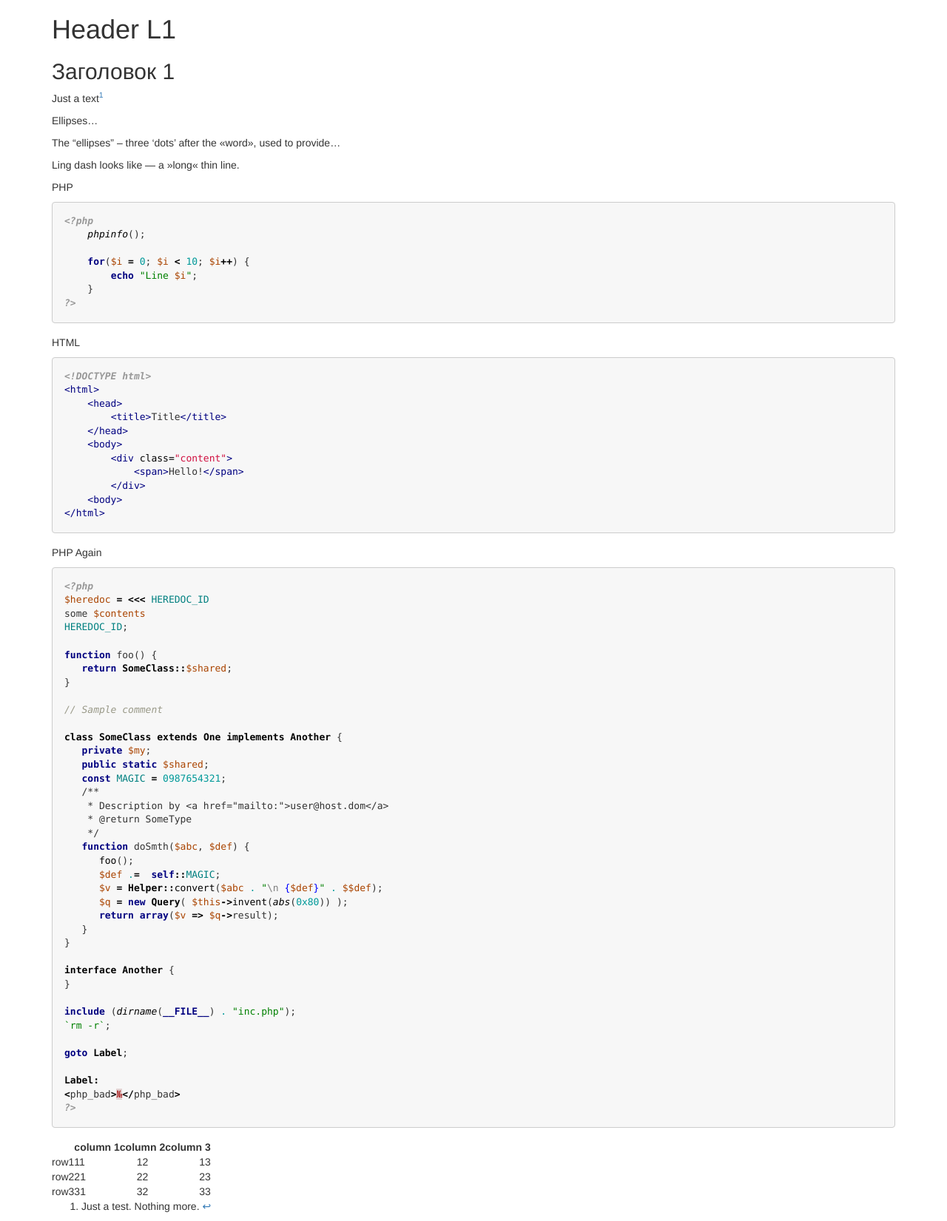
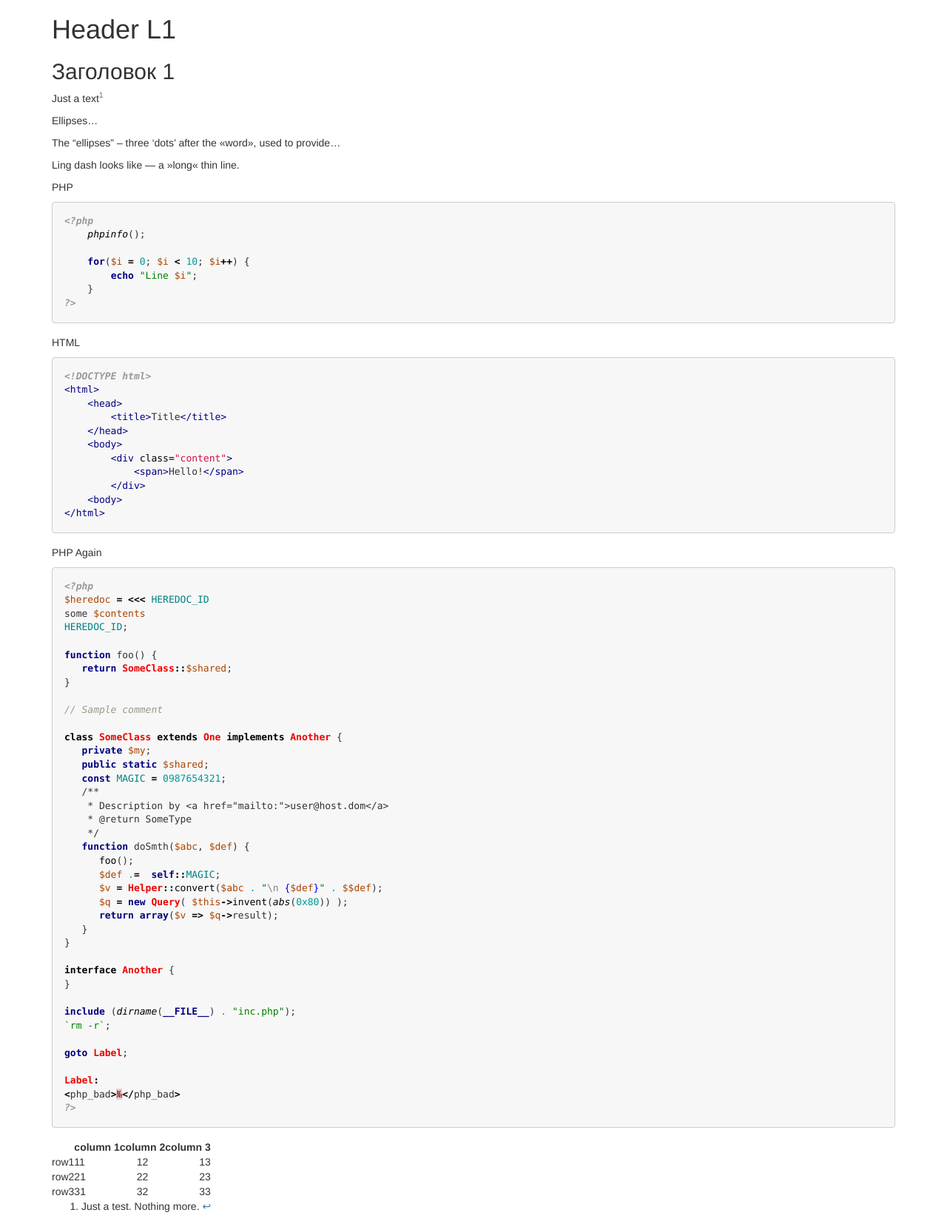
Before and after one commit to alsii/alsii.github.io, a Jekyll site: the page built from l1.md, in a window 1280 px wide. Shown: the whole page at 74% size. Built offline with Jekyll 4.4.1, drawn with Linux system fonts in a browser that asks for light colours; Markdown is read by kramdown in place of the engine named in the settings.

Commit message:
Update github.css

```diff
--- a/css/github.css
+++ b/css/github.css
@@ -34,7 +34,7 @@
 .s { color: #d01040 } /* Literal.String */
 .na { color: #000000 } /* Name.Attribute */
 .nb { color: #000000; font-style: italic; } /* Name.Builtin */
-.nc { color: #040404; font-weight: bold } /* Name.Class */
+.nc { color: #ee0000; font-weight: bold } /* Name.Class */
 .no { color: #008080 } /* Name.Constant */
 .nd { color: #3c5d5d; font-weight: bold } /* Name.Decorator */
 .ni { color: #800080 } /* Name.Entity */
@@ -44,6 +44,7 @@
 .nn { color: #555555 } /* Name.Namespace */
 .nt { color: #000080 } /* Name.Tag */
 .nv { color: #aa4400 } /* Name.Variable */
+.nx { color: #ee0000 } /* Class Reference ? */
 .ow { color: #000000; font-weight: bold } /* Operator.Word */
 .w { color: #bbbbbb } /* Text.Whitespace */
 .mf { color: #009999 } /* Literal.Number.Float */
```
